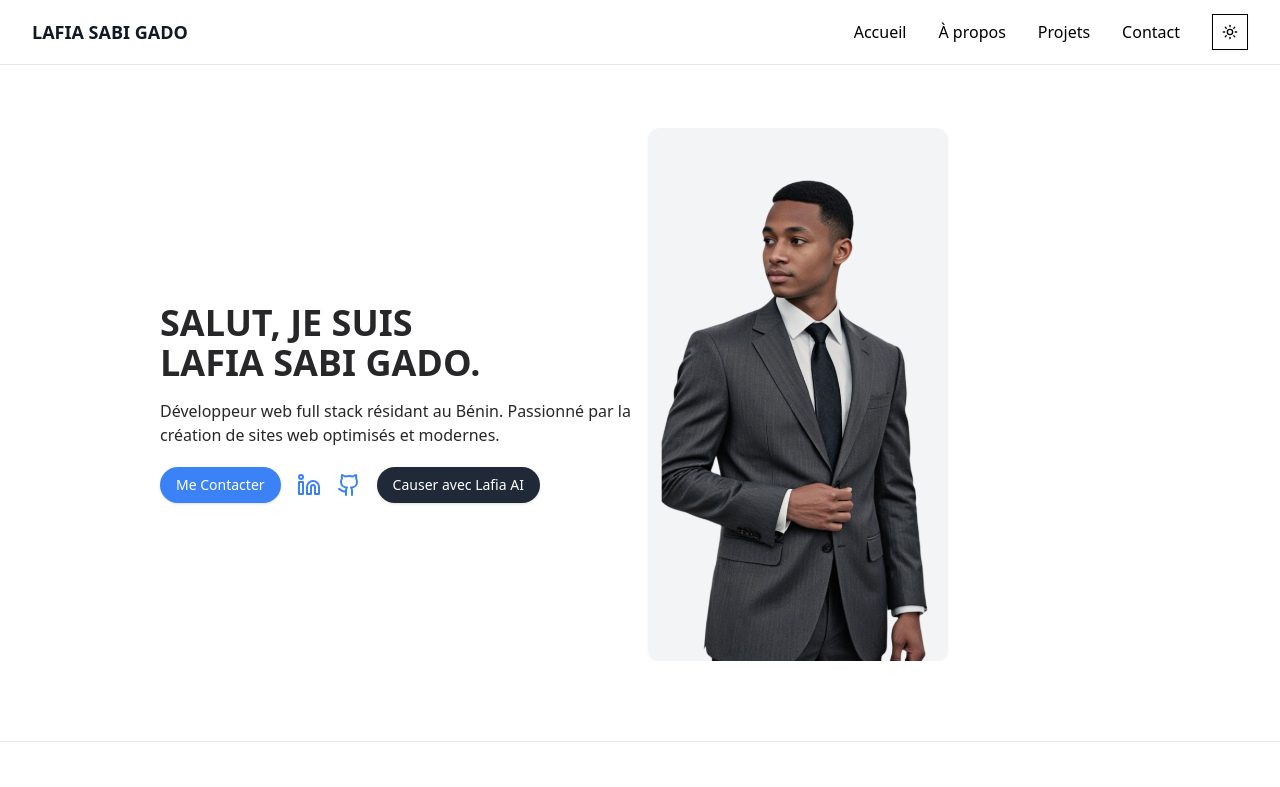
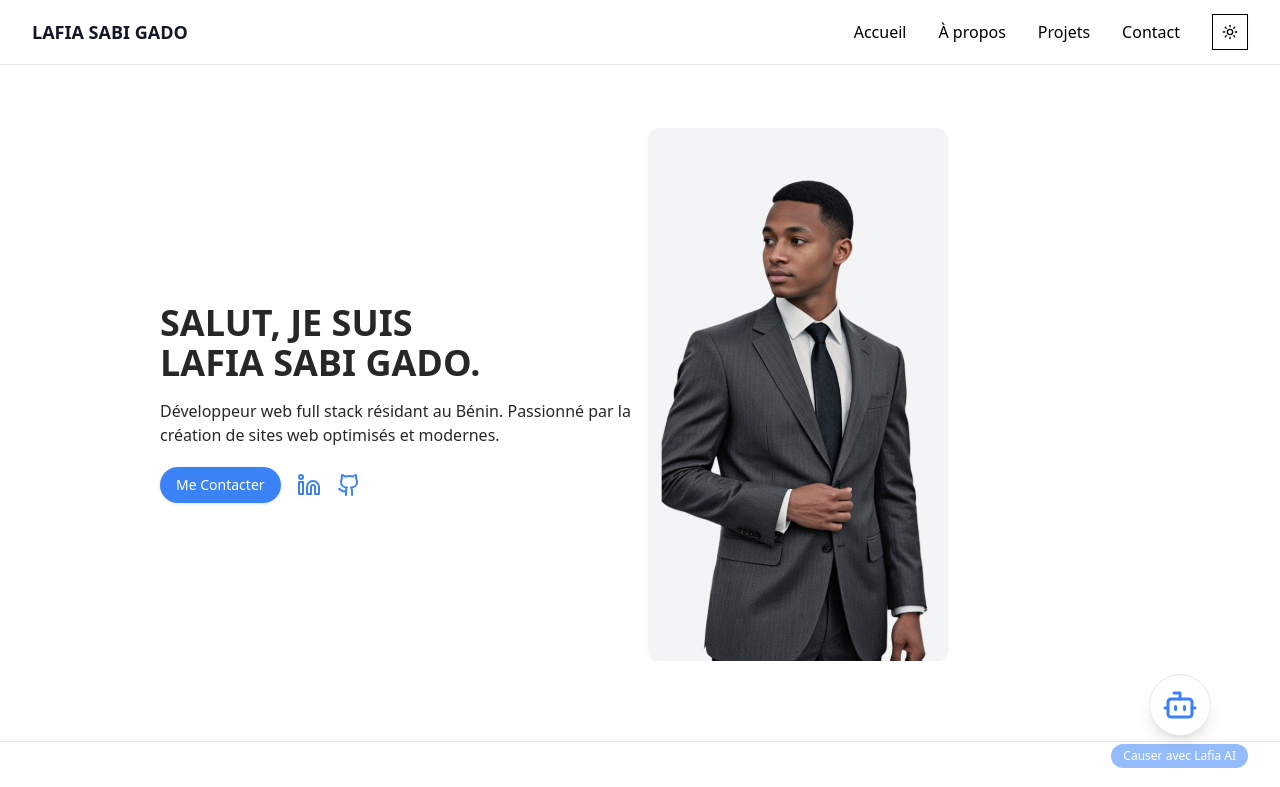
Before and after one commit to Lafiasabigado/Lafia-Portfolio, a Next.js app: page / in a window 1280 px wide. Shown: the top 787 px of the page. Built offline with nearby package versions, Linux system fonts and the light colour scheme; a web font is replaced by a local one.

Commit message:
add Lafia Ai

```diff
--- a/app/components/Presentation.tsx
+++ b/app/components/Presentation.tsx
@@ -1,12 +1,12 @@
 "use client";
 
-import React, { useState, Suspense } from 'react';
+import React, { useState, Suspense, useEffect } from 'react';
 import Image from 'next/image';
 import { Button } from '@/components/ui/button';
 import { Github, Linkedin } from 'lucide-react';
 import Link from 'next/link';
 import dynamic from 'next/dynamic';
-
+import { Bot } from 'lucide-react';
 
 const ChatBox = dynamic(() => import('./ChatBox'), {
   ssr: false,
@@ -15,13 +15,23 @@ const ChatBox = dynamic(() => import('./ChatBox'), {
 
 const Presentation = () => {
   const [showChat, setShowChat] = useState(false);
+  const [isBotBlinking, setIsBotBlinking] = useState(false);
   const link = [
     "https://linkedin.com/in/lafia-sabi-gado-03910a292/",
     "https://github.com/Lafiasabigado"
   ];
 
+  useEffect(() => {
+    const blinkInterval = setInterval(() => {
+      setIsBotBlinking(true);
+      setTimeout(() => setIsBotBlinking(false), 300);
+    }, 3000);
+
+    return () => clearInterval(blinkInterval);
+  }, []);
+
   return (
-    <section className='w-full overflow-hidden'>
+    <section className='w-full overflow-hidden relative'>
       <div className='max-w-7xl mx-auto px-4 sm:px-6 lg:px-8'>
         <div className='gap-4 max-w-5xl mx-auto px-4 sm:px-6 lg:px-8 grid lg:grid-cols-2 md:grid-cols-2 items-center pt-32'>
           <div className=''>
@@ -33,7 +43,7 @@ const Presentation = () => {
               Développeur web full stack résidant au Bénin. Passionné par la création de sites web optimisés et modernes.
             </p>
 
-            <div className='flex items-center space-x-4 pt-5'>
+            <div className='flex flex-wrap items-center gap-4 pt-5'>
               <Link href={'/contact'}>
                 <Button className='bg-blue-500 text-white hover:bg-blue-600 rounded-full'>
                   Me Contacter
@@ -49,12 +59,6 @@ const Presentation = () => {
                   <Github />
                 </Link>
               </div>
-              <Button
-                onClick={() => setShowChat(!showChat)}
-                className='bg-gray-800 text-white hover:bg-gray-700 rounded-full'
-              >
-                {showChat ? 'Fermer Lafia AI' : 'Causer avec Lafia AI'}
-              </Button>
             </div>
           </div>
 
@@ -73,8 +77,24 @@ const Presentation = () => {
         </div>
       </div>
 
-      {/* Ajout de Suspense pour gérer le chargement */}
-      <Suspense fallback={<div>Chargement...</div>}>
+      {/* Sticker robot animé */}
+      <div className="fixed bottom-8 right-8 z-50 flex flex-col items-center">
+        <button
+          onClick={() => setShowChat(!showChat)}
+          className="bg-white dark:bg-gray-900 border border-gray-200 dark:border-gray-700 p-3 rounded-full shadow-lg hover:scale-105 transition-transform duration-300"
+        >
+          <Bot
+            size={36}
+            className={`text-blue-500 transition-opacity duration-300 ${isBotBlinking ? 'opacity-40' : 'opacity-100'}`}
+          />
+        </button>
+        <div className="mt-2 bg-blue-500 text-white text-xs px-3 py-1 rounded-full animate-pulse">
+          Causer avec Lafia AI
+        </div>
+      </div>
+
+      {/* Boîte de chat */}
+      <Suspense fallback={<div className="text-center p-4">Initialisation de Lafia AI...</div>}>
         {showChat && <ChatBox onClose={() => setShowChat(false)} />}
       </Suspense>
     </section>
```
